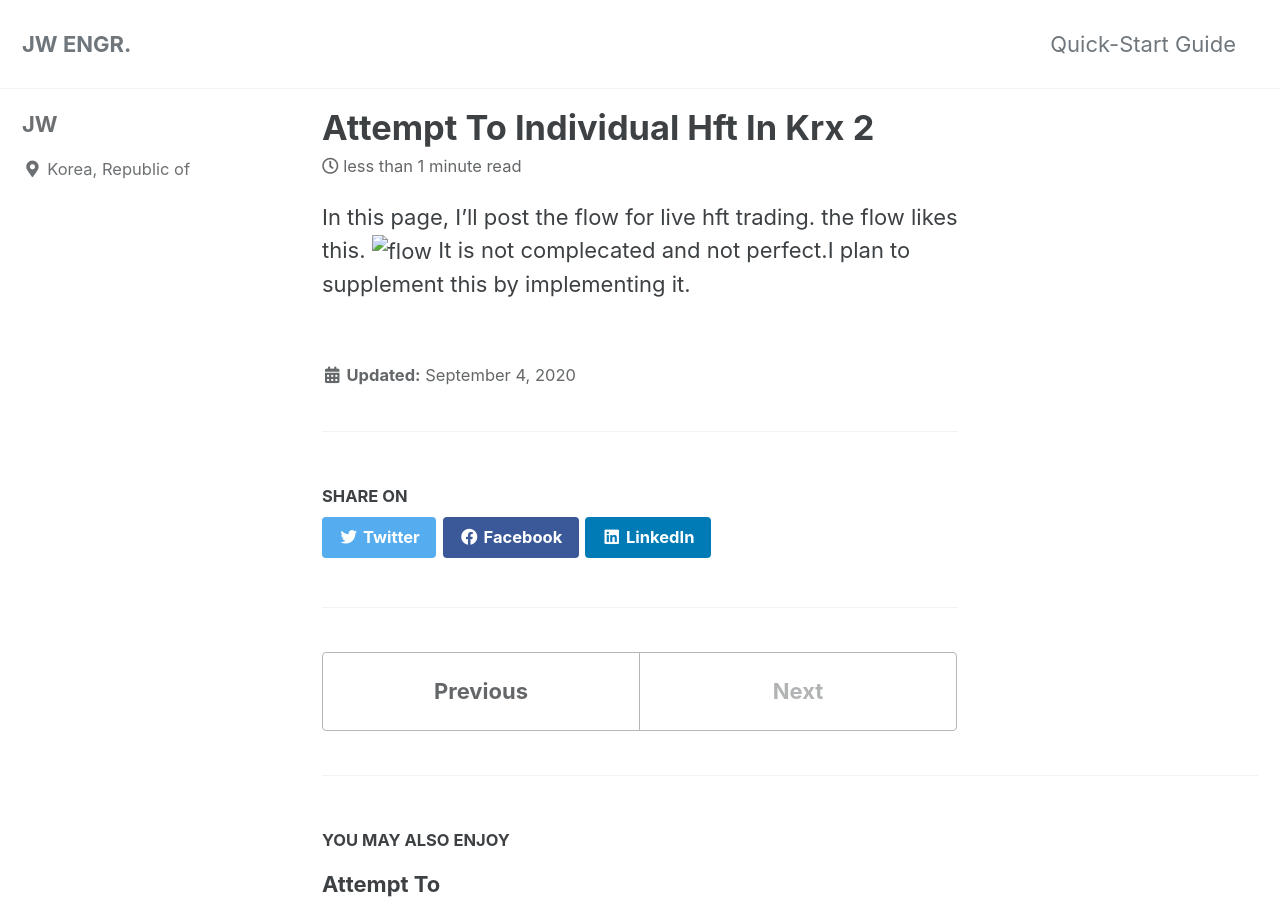
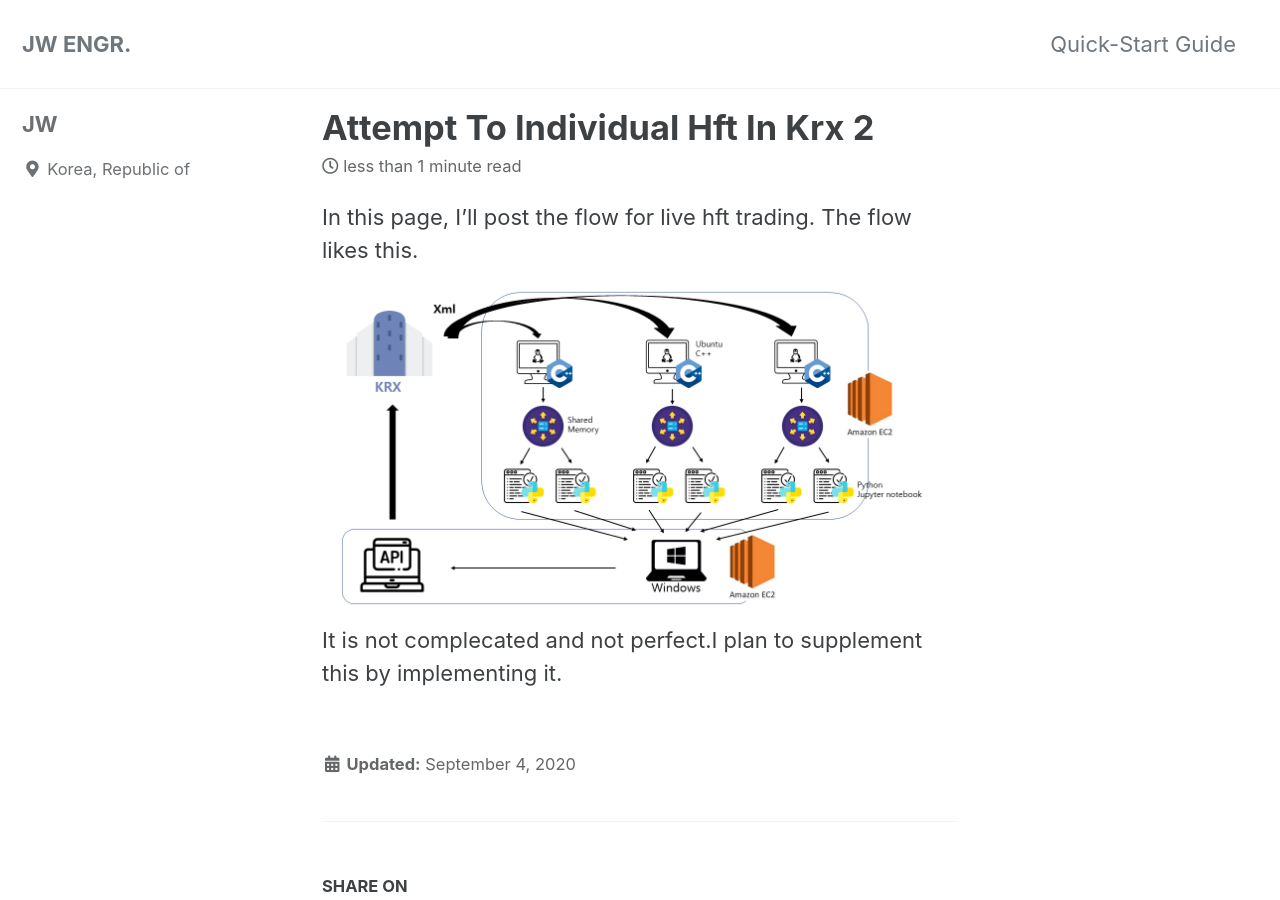
Before and after one commit to jwengr/jwenger.github.io, a Jekyll site: the page built from _posts/2020-09-04-attempt-to-individual-hft-in-krx-2.md, in a window 1280 px wide and 900 px high. Built offline with Jekyll 4.4.1, drawn with Linux system fonts in a browser that asks for light colours; cached includes are drawn as plain includes.

Commit message:
Update 2020-09-04-attempt-to-individual-hft-in-krx-2.md

```diff
--- a/_posts/2020-09-04-attempt-to-individual-hft-in-krx-2.md
+++ b/_posts/2020-09-04-attempt-to-individual-hft-in-krx-2.md
@@ -2,6 +2,6 @@
 published: true
 ---
 In this page, I'll post the flow for live hft trading.
-the flow likes this.
-![flow]({{site.url}}/asset/img/flow.png)
+The flow likes this.
+![flow](/assets/img/flow.png)
 It is not complecated and not perfect.I plan to supplement this by implementing it.
```
